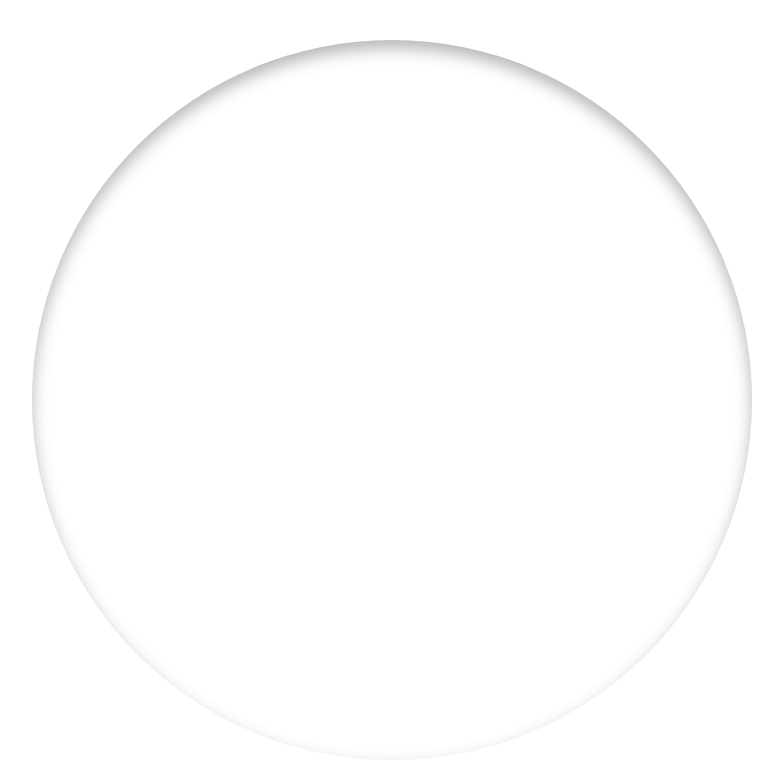
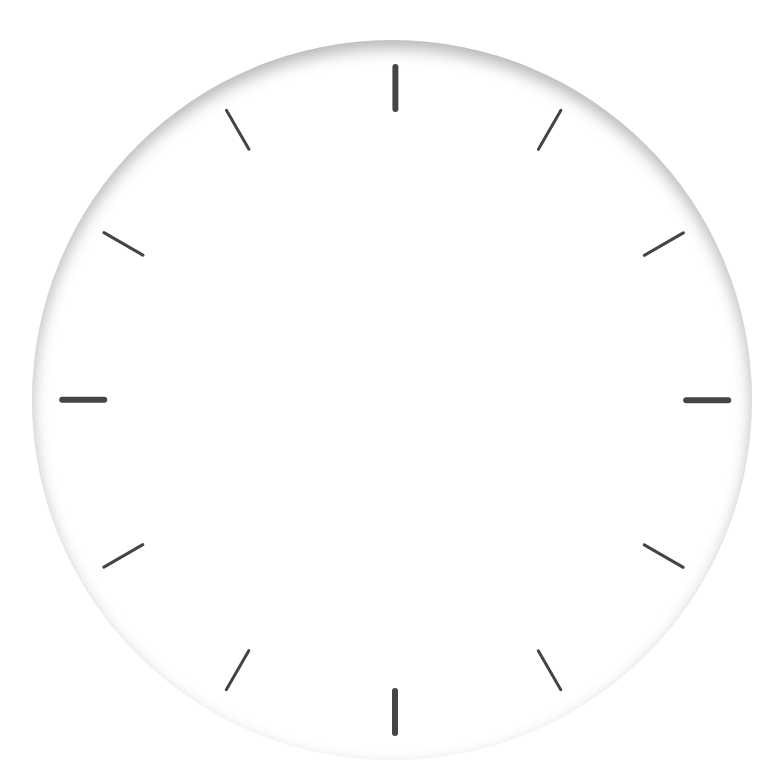
Before and after one commit to yungshun317/sass-clock, a website built with webpack: page public/index.html in a window 1280 px wide. Shown: the whole page, without its empty margins (248-1031 px from the left). Built offline with nearby package versions, Linux system fonts and the light colour scheme.

Commit message:
[FEAT] Draw clock markers with nesting, `transform`, and `@for` loop

```diff
--- a/public/scss/components/_clock.scss
+++ b/public/scss/components/_clock.scss
@@ -5,3 +5,24 @@
 	border-radius: 50%;
     box-shadow: inset 0 1vmin 2vmin rgba($mainColor, 0.4);
 }
+
+.marker {
+    width: 0.4vmin;
+    height: 6vmin;
+	position: absolute;
+	top: 90%;
+	left: 50%;
+	border-radius: 1vmin;
+	background-color: $mainColor;
+	transform-origin: center -36vmin;
+
+	&:nth-child(3n+3) {
+	    width: 0.8vmin;
+	}
+}
+
+@for $j from 0 through 11 {
+	.marker-#{$j} {
+	    transform: rotate(#{$j*30deg});
+	}
+}
```
